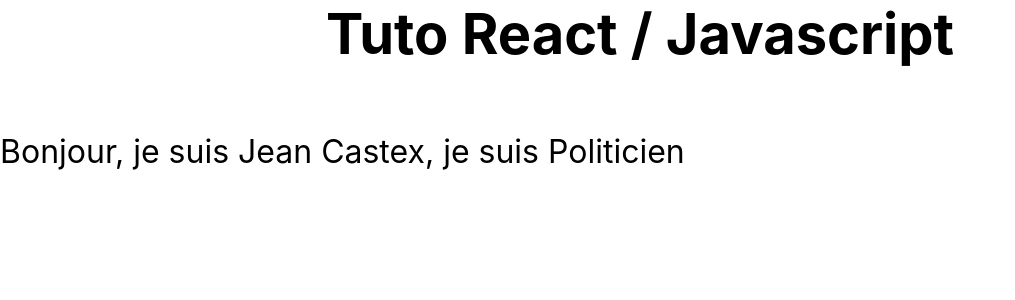
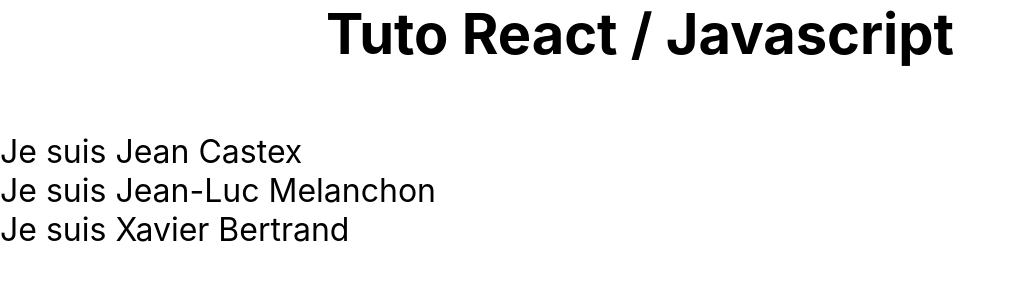
Before and after one commit to PierreRogier/IMIE-React, a React (Create React App) app: page / in a window 1280 px wide. Shown: the top 300 px of the page, without its empty margins (0-1015 px from the left). Built offline with nearby package versions, Linux system fonts and the light colour scheme.

Commit message:
Les Tableaux

```diff
--- a/src/App.js
+++ b/src/App.js
@@ -1,14 +1,14 @@
 // Voici les différents composants correspondant aux exemples
-import { PropsExample1, PropsExample2 } from "./Examples";
+
+import { PropsExample1, PropsExample2, TableauxExample1, TableauxExample2 } from "./Examples";
 
 // Vous pouvez ajouter le composant de la partie qui vous interesse dans la div "main" pour voir ce que ça donne
-
 function App() {
 	return (
 		<div className="app">
 			<h1>Tuto React / Javascript</h1>
 			<div className="main">
-				<PropsExample2 />
+				<TableauxExample1 />
 			</div>
 		</div>
 	);
--- /dev/null
+++ b/src/Examples/Les Tableaux/Example1/index.js
@@ -0,0 +1,26 @@
+import React from "react";
+
+const TableauxExample1 = () => {
+	const monTableau = [
+		{ prenom: "Jean", nom: "Castex" },
+		{ prenom: "Jean-Luc", nom: "Melanchon" },
+		{ prenom: "Xavier", nom: "Bertrand" },
+	];
+
+	return (
+		<div>
+			{monTableau.map((personne, index) => {
+				{
+					/* Il ne faut pas oublier de rajouter une "key" lorsque l'on map un tableau en react, ça permet à react d'identifier chaque itération */
+				}
+				return (
+					<p key={index}>
+						Je suis {personne.prenom} {personne.nom}
+					</p>
+				);
+			})}
+		</div>
+	);
+};
+
+export default TableauxExample1;
--- /dev/null
+++ b/src/Examples/Les Tableaux/Example2/Personne.js
@@ -0,0 +1,11 @@
+import React from "react";
+
+const Personne = ({ prenom, nom }) => {
+	return (
+		<p>
+			Je suis {prenom} {nom}
+		</p>
+	);
+};
+
+export default Personne;
--- /dev/null
+++ b/src/Examples/Les Tableaux/Example2/index.js
@@ -0,0 +1,20 @@
+import React from "react";
+import Personne from "./Personne";
+
+const TableauxExample2 = () => {
+	const monTableau = [
+		{ prenom: "Jean", nom: "Castex" },
+		{ prenom: "Jean-Luc", nom: "Melanchon" },
+		{ prenom: "Xavier", nom: "Bertrand" },
+	];
+
+	return (
+		<div>
+			{monTableau.map((personne, index) => {
+				return <Personne key={index} {...personne} />;
+			})}
+		</div>
+	);
+};
+
+export default TableauxExample2;
--- a/src/Examples/index.js
+++ b/src/Examples/index.js
@@ -1,4 +1,6 @@
 import PropsExample1 from "./Les Props/Example1/Parent1";
 import PropsExample2 from "./Les Props/Example2/Parent2";
+import TableauxExample1 from "./Les Tableaux/Example1";
+import TableauxExample2 from "./Les Tableaux/Example2";
 
-export { PropsExample1, PropsExample2 };
+export { PropsExample1, PropsExample2, TableauxExample1, TableauxExample2 };
```
Also changed, not shown: src/Examples/Les Tableaux/README.md (added).
